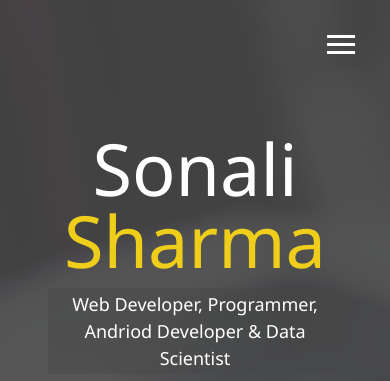
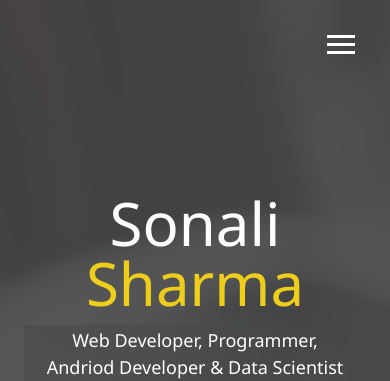
Before and after one commit to sonali2105/modern_portfolio, a website: page dist/index.html in a window 390 px wide. Shown: the top 381 px of the page. Drawn offline with nearby package versions, Linux system fonts and the light colour scheme; files that its build step writes are made by us from their sources.

Commit message:
Final Commit

```diff
--- a/package.json
+++ b/package.json
@@ -3,12 +3,15 @@
     "version": "1.0.0",
     "description": "Responsive portfolio website",
     "main": "index.js",
+    "homepage": "https://sonali2105.github.io/modern_portfolio",
     "scripts": {
-        "sass": "node-sass -w scss/ -o dist/css/ --recursive"
+        "sass": "node-sass -w scss/ -o dist/css/ --recursive",
+        "deploy": "gh-pages -d dist"
     },
     "author": "Sonali Sharma",
     "license": "MIT",
     "dependencies": {
+        "gh-pages": "^2.2.0",
         "node-sass": "^4.13.1"
     }
 }
--- a/scss/_mobile.scss
+++ b/scss/_mobile.scss
@@ -56,8 +56,15 @@
 
 //SmartPhones
 @include mediaSm {
-    main#home h1 {
-        margin-top: 10vh;
+    main {
+        padding: 2rem;
+        #home h1 {
+            margin-top: 10vh;
+        }
+        .lg-heading {
+            margin-top: 1rem;
+            font-size: 5rem;
+        }
     }
     .projects {
         grid-template-columns: 1fr;
--- a/scss/main.scss
+++ b/scss/main.scss
@@ -106,7 +106,7 @@ main {
 //Work/Projects
 .projects {
     display: grid;
-    grid-template-columns: repeat(3, 1fr);
+    //grid-template-columns: repeat(3, 1fr);
     grid-gap: 20px;
     img {
         width: 100%;
```
Also changed, not shown: dist/about.html, 1 other file.
